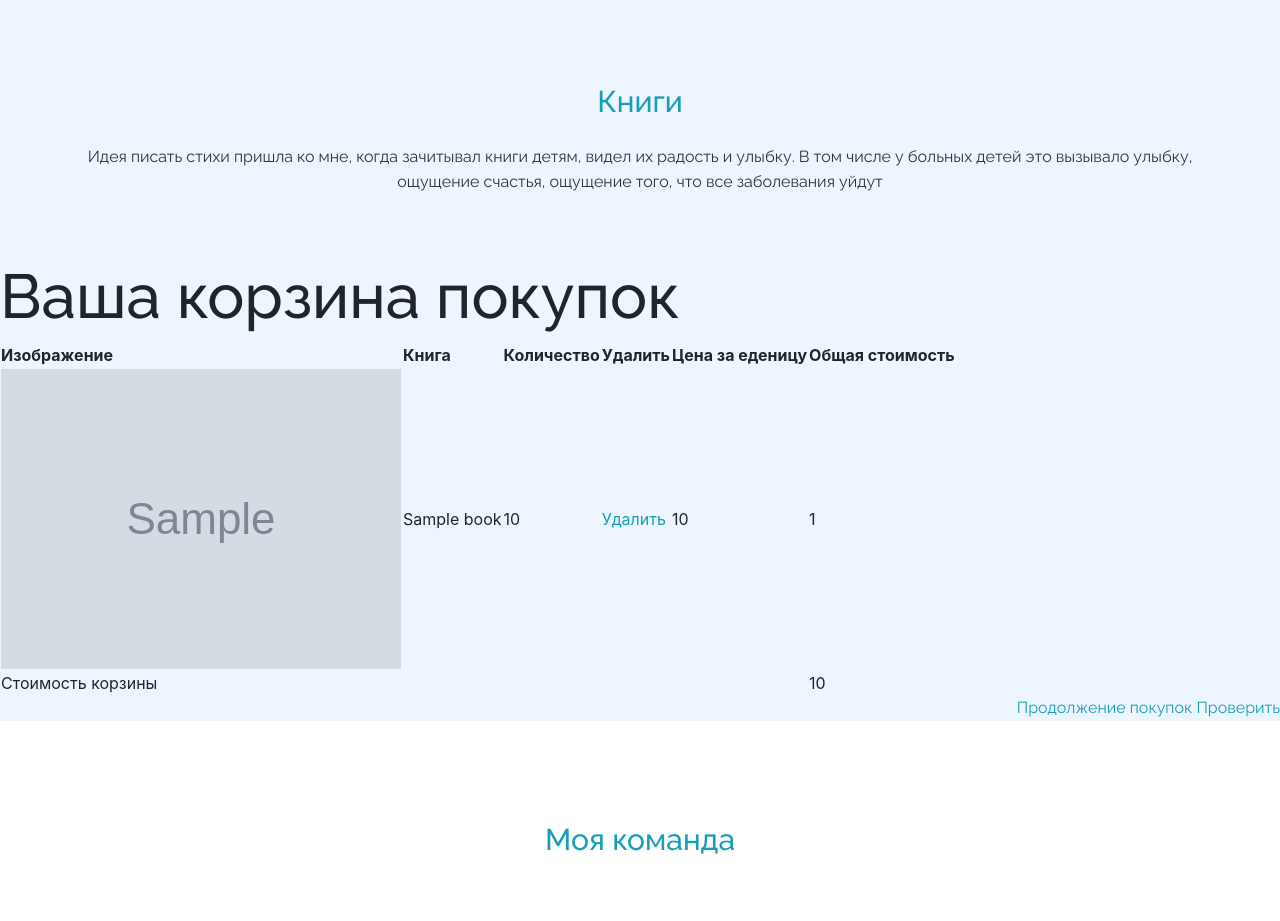
After one commit to obver170/syhonos, a Django app: template cart/templates/cart/detail.html in a window 1280 px wide. The commit adds this page. Shown: the part 2931-3852 px from the top of the page. Run offline with Django 3.2, Linux system fonts and the light colour scheme; the template is opened without the code that fills it: most values are stand-ins (such as "Sample title", 1, 10 or a date in 2020); grey boxes marked "Sample" are stand-in pictures; some libraries are stand-ins or nearby versions.

Commit message:
Статичный файл

```diff
--- a/cart/cart.py
+++ b/cart/cart.py
@@ -1,6 +1,7 @@
 from decimal import Decimal
 from django.conf import settings
-from ..shop.models import Edition
+# from ..shop.models import Edition
+from shop.models import Edition
 
 
 class Cart(object):
--- /dev/null
+++ b/cart/templates/cart/detail.html
@@ -0,0 +1,53 @@
+{% extends "shop/base.html" %}
+{% load static %}
+
+{% block title %}
+Ваша корзина покупок
+{% endblock %}
+
+{% block content %}
+
+<h1>Ваша корзина покупок</h1>
+
+<table class="cart">
+    <thead>
+        <tr>
+            <th>Изображение</th>
+            <th>Книга</th>
+            <th>Количество</th>
+            <th>Удалить</th>
+            <th>Цена за еденицу</th>
+            <th>Общая стоимость</th>
+        </tr>
+    </thead>
+    <tbody>
+        {% for item in cart %}
+            {% with edition=item.edition %}
+            <tr>
+                <td>
+                    <a href="{{ edition.get_absolute_url }}">
+                        <img src="{{ edition.image.url }}">
+                    </a>
+                </td>
+                <td>{{ edition.book }}</td>
+                <td>{{ item.quantity }}</td>
+                <td><a href='{% url "cart:cart_remove" edition.id %}'>Удалить</a></td>
+                <td class="num">{{ item.price }}</td>
+                <td class="num">{{ item.total_price }}</td>
+            </tr>
+            {% endwith %}
+        {% endfor %}
+    <tr class="total">
+        <td>Стоимость корзины</td>
+        <td colspan="4"></td>
+        <td class="num">{{ cart.get_total_price }}</td>
+    </tr>
+    </tbody>
+</table>
+
+<p class="text-right">
+    <a href="{% url 'shop:edition_list' %}" class="button light">Продолжение покупок</a>
+    <a href="#" class="button">Проверить</a>
+</p>
+
+{% endblock %}
--- a/cart/urls.py
+++ b/cart/urls.py
@@ -5,6 +5,6 @@ app_name = 'cart'
 
 urlpatterns = [
     path('', views.cart_detail, name='cart_detail'),
-    path('add/<int:edition_id/>', views.cart_add, name='cart_add'),
-    path('remove/<int:edition_id>', views.cart_remove, name='cart_remove'),
+    path('add/<int:edition_id>/', views.cart_add, name='cart_add'),
+    path('remove/<int:edition_id>/', views.cart_remove, name='cart_remove'),
 ]
--- a/shop/templates/shop/edition/list.html
+++ b/shop/templates/shop/edition/list.html
@@ -29,8 +29,12 @@
                 </div>
               </a>
               </div>
+              <div class="text-dark text-center ">
+                  <button type="button" class="btn btn-outline-info">Добавить в корзину</button>
+              </div>
+
+
           </div>
-
 
         {% endfor %}
         </div>
--- a/shop/views.py
+++ b/shop/views.py
@@ -3,13 +3,12 @@ import math
 from django.shortcuts import render, get_object_or_404
 from .models import Edition
 from django.core.paginator import Paginator
-
+from cart.forms import CartAddEditionForm
 
 # Create your views here.
 
 def edition_list(request):
     editions = Edition.objects.all()
-
     context = {
         'editions': editions,
     }
```
Also changed, not shown: cart/views.py (+8 -2 lines), 1 other file.
